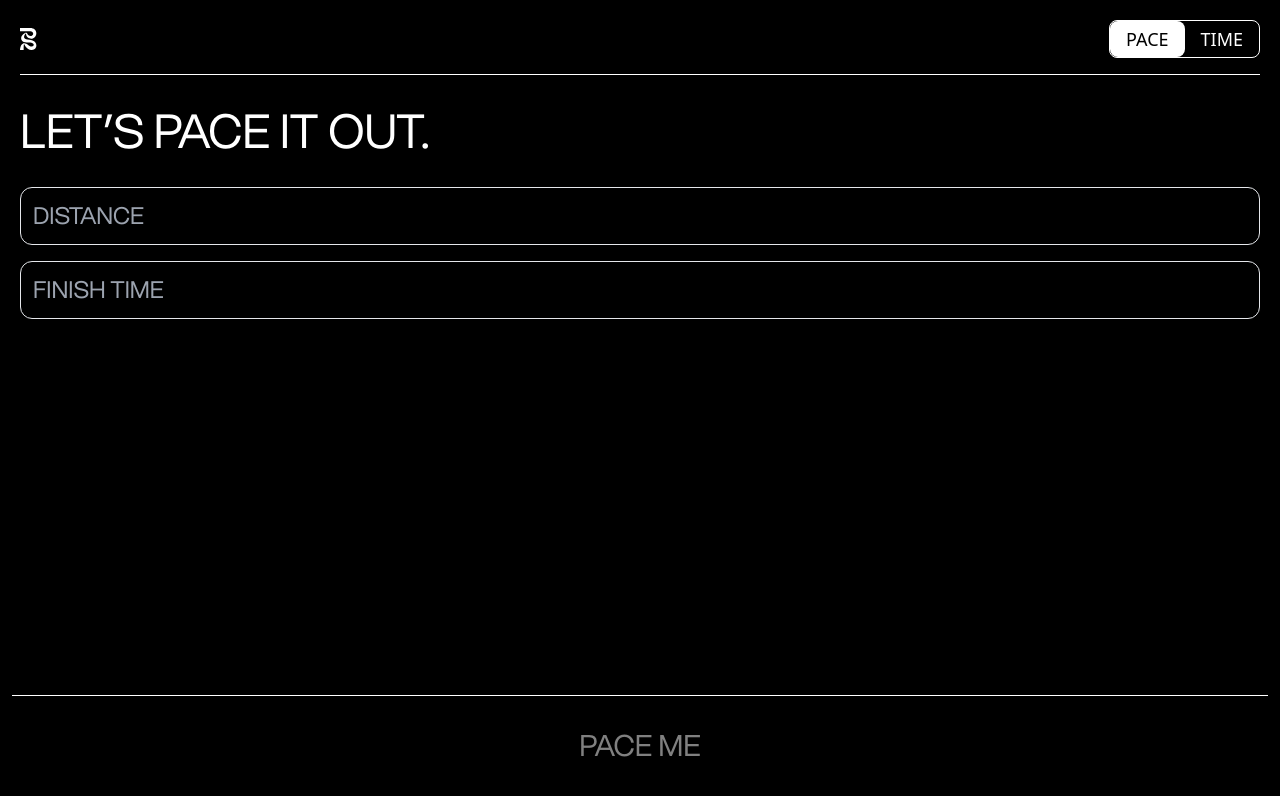
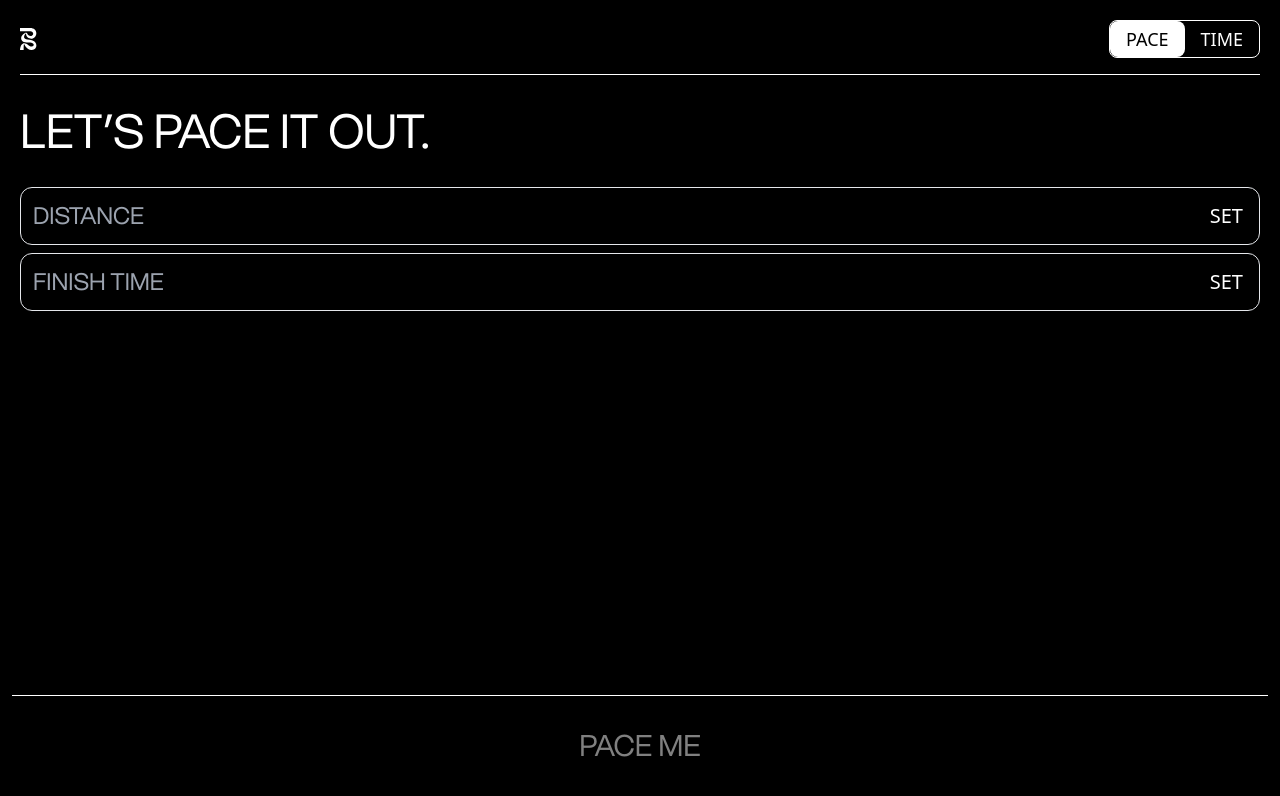
Before and after one commit to tlcottr/banditpacer, a Next.js app: page / in a window 1280 px wide. Shown: the top 796 px of the page. Built offline with nearby package versions, Linux system fonts and the light colour scheme.

Commit message:
updates 4

```diff
--- a/pages/index.js
+++ b/pages/index.js
@@ -8,14 +8,25 @@ export default function Home() {
           <div>LET’S PACE IT OUT.</div>
         </div>
         <div className="">
+          <div className="flex flex-row space-between items-center border border-solid borer-white rounded-xl w-full mb-2 relative">
             <input
-            className="border border-solid borer-white rounded-xl w-full mb-2 px-3 py-3 uppercase font-GroteskRegular text-2xl bg-black focus:border-white focus:ring-0"
+              className="px-3 py-3 uppercase font-GroteskRegular text-2xl focus:border-white focus:ring-0 bg-transparent rounded-xl w-full"
               placeholder="Distance"
             ></input>
+            <button className="uppercase text-xl text-white absolute right-4 z-10">
+              Set
+            </button>
+          </div>
+
+          <div className="flex flex-row space-between items-center border border-solid borer-white rounded-xl w-full mb-2 relative">
             <input
-            className="border border-solid borer-white rounded-xl w-full mt-2 px-3 py-3 uppercase font-GroteskRegular text-2xl bg-black focus:border-white focus:ring-0"
+              className="px-3 py-3 uppercase font-GroteskRegular text-2xl focus:border-white focus:ring-0 bg-transparent rounded-xl w-full"
               placeholder="Finish Time"
             ></input>
+            <button className="uppercase text-xl text-white absolute right-4 z-10">
+              Set
+            </button>
+          </div>
         </div>
       </div>
       <div className="px-3 py-6 w-full fixed bottom-0 right-0 left-0">
```
Lines whose indentation alone changed are shown as unchanged.
